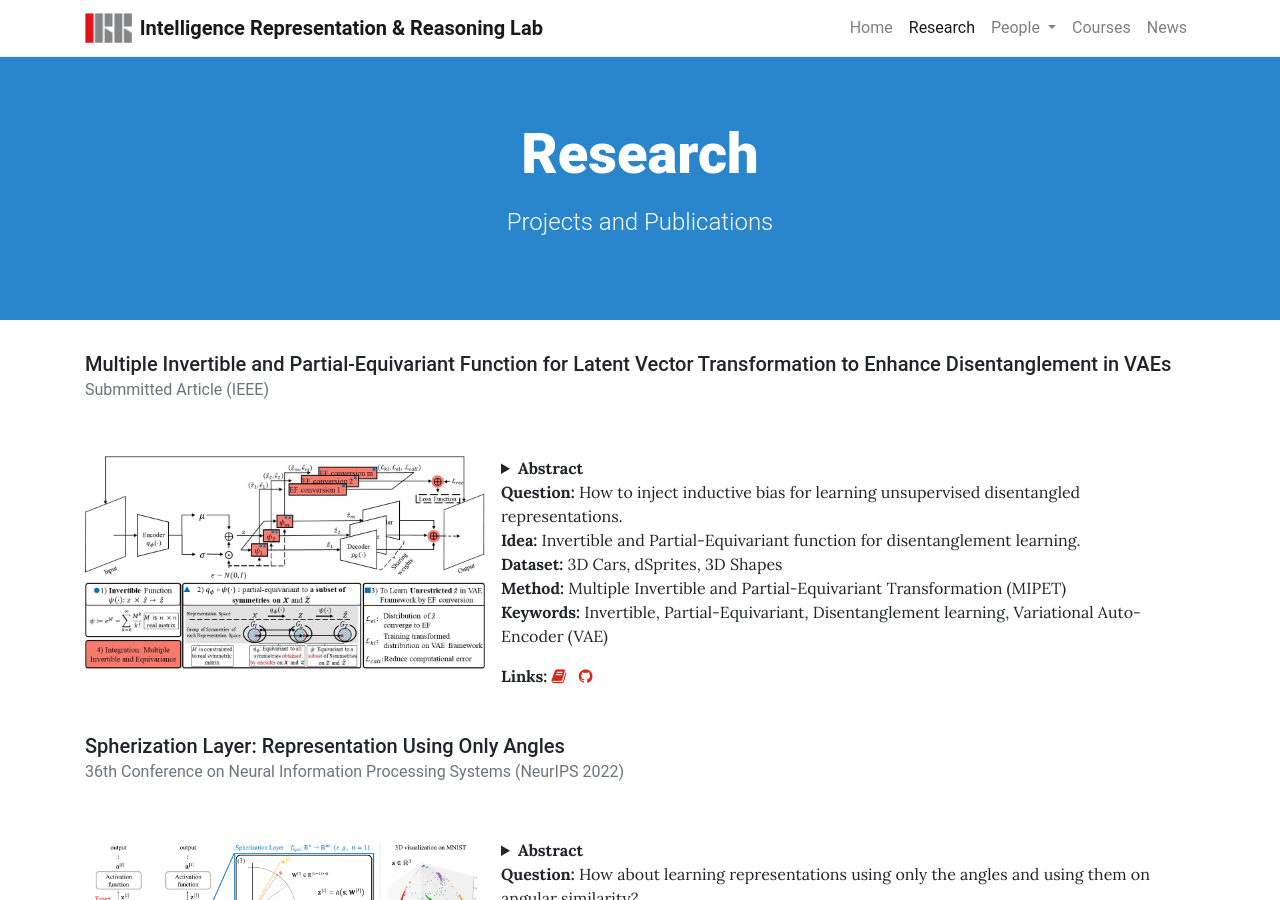
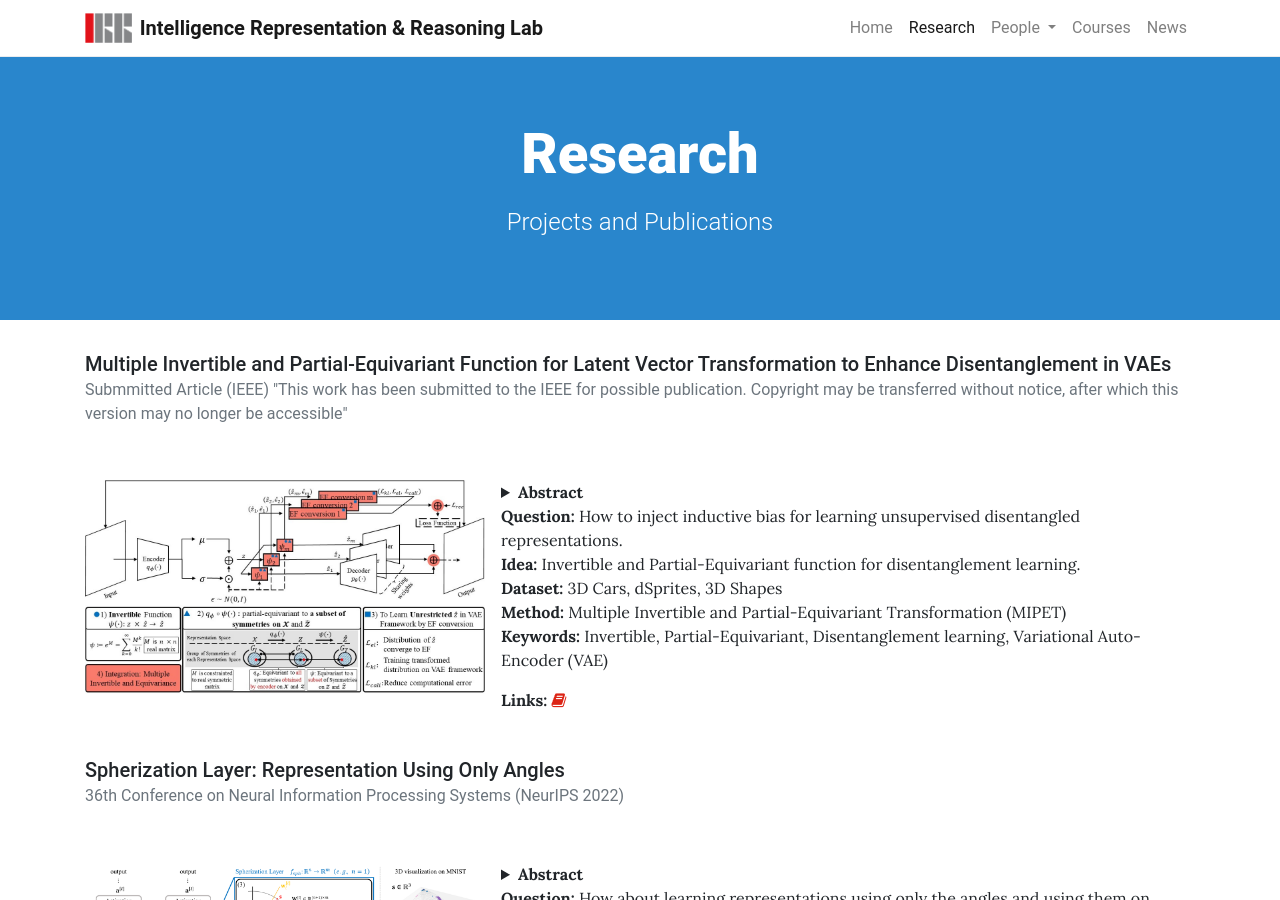
Before and after one commit to irrlab/irrlab.github.io, a Jekyll site: the page built from pages/research.md, in a window 1280 px wide and 900 px high. Built offline with Jekyll 4.4.1, drawn with Linux system fonts in a browser that asks for light colours.

Commit message:
Update publication (by heejun)

```diff
--- a/_data/publication.yml
+++ b/_data/publication.yml
@@ -1,7 +1,7 @@
 # Publications list
 
 - title: 'Multiple Invertible and Partial-Equivariant Function for Latent Vector Transformation to Enhance Disentanglement in VAEs'
-  where: Submmitted Article (IEEE)
+  where: Submmitted Article (IEEE) "This work has been submitted to the IEEE for possible publication. Copyright may be transferred without notice, after which this version may no longer be accessible"
   image: assets/img/publication/HeeJun_MIPET.jpg
   abstract: >
     Disentanglement learning is a core issue for understanding and re-using trained information in Variational AutoEncoder (VAE),
@@ -19,8 +19,6 @@
   method: Multiple Invertible and Partial-Equivariant Transformation (MIPET)
   keywords: Invertible, Partial-Equivariant, Disentanglement learning, Variational Auto-Encoder (VAE)
   paper: https://drive.google.com/file/d/1DEHYGkKnYfwIgnaz3aBh5c9qhILitlci/view?usp=drive_link
-  code: Code will be relased
-  comments: This work has been submitted to the IEEE for possible publication. Copyright may be transferred without notice, after which this version may no longer be accessible
 
 - title: 'Spherization Layer: Representation Using Only Angles'
   where: 36th Conference on Neural Information Processing Systems (NeurIPS 2022)
```
